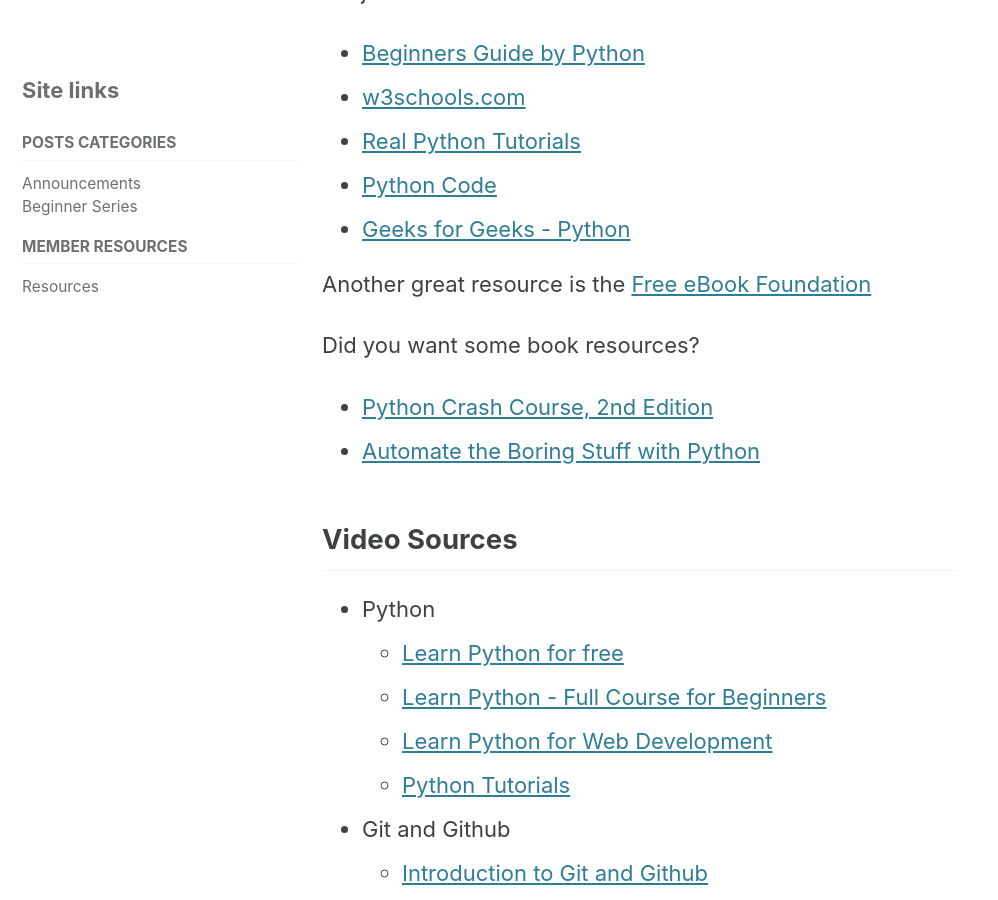
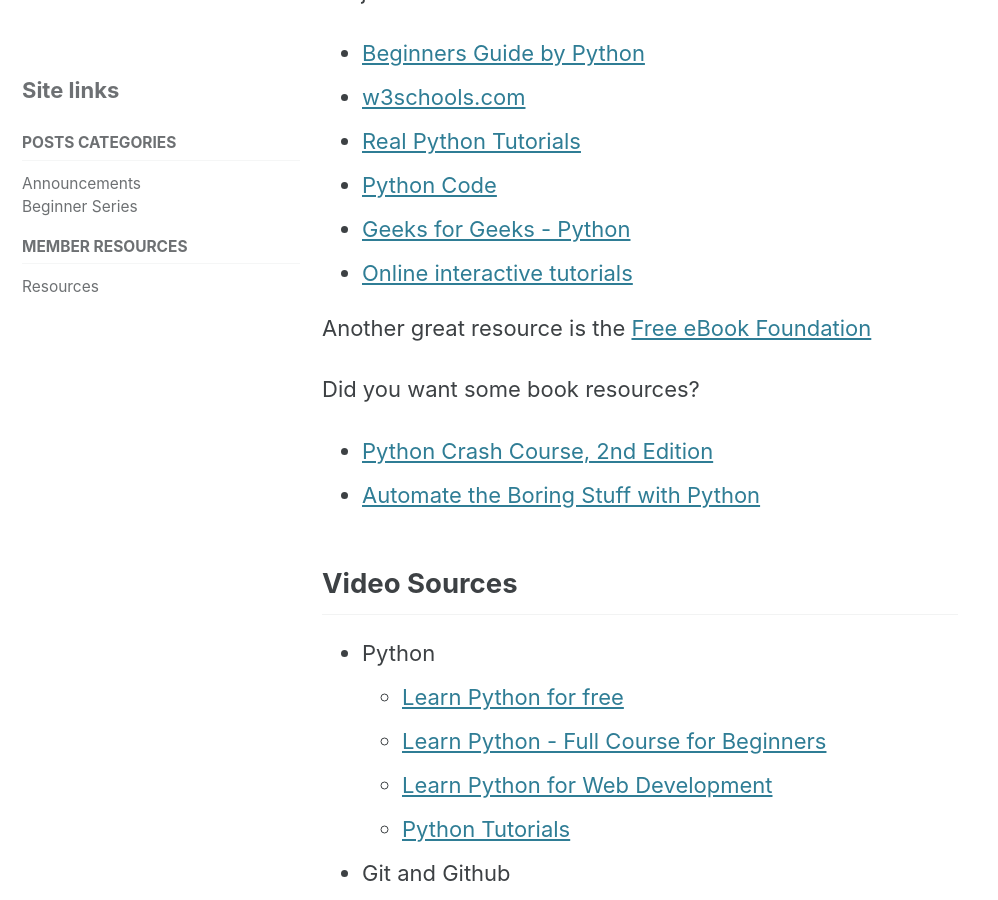
Before and after one commit to PythonClan/pythonclan.github.io, a Jekyll site: the page built from _pages/resources.md, in a window 1280 px wide and 900 px high, scrolled down 370 px. Shown: the whole window, without its empty margins (0-998 px from the left). Built offline with Jekyll 4.4.1, drawn with Linux system fonts in a browser that asks for light colours; cached includes are drawn as plain includes; nearby versions of some CDN libraries.

Commit message:
added resouce pythonbytesize.com

```diff
--- a/_pages/resources.md
+++ b/_pages/resources.md
@@ -18,6 +18,7 @@
 - [Real Python Tutorials](https://realpython.com/)
 - [Python Code](https://www.thepythoncode.com/)
 - [Geeks for Geeks - Python](https://www.geeksforgeeks.org/python-programming-language/)
+- [Online interactive tutorials](http://www.pythonbytesize.com/exercise-index.html)
 
 Another great resource is the [Free eBook Foundation](https://ebookfoundation.github.io/free-programming-books/free-programming-interactive-tutorials-en.html#python)
 
```
